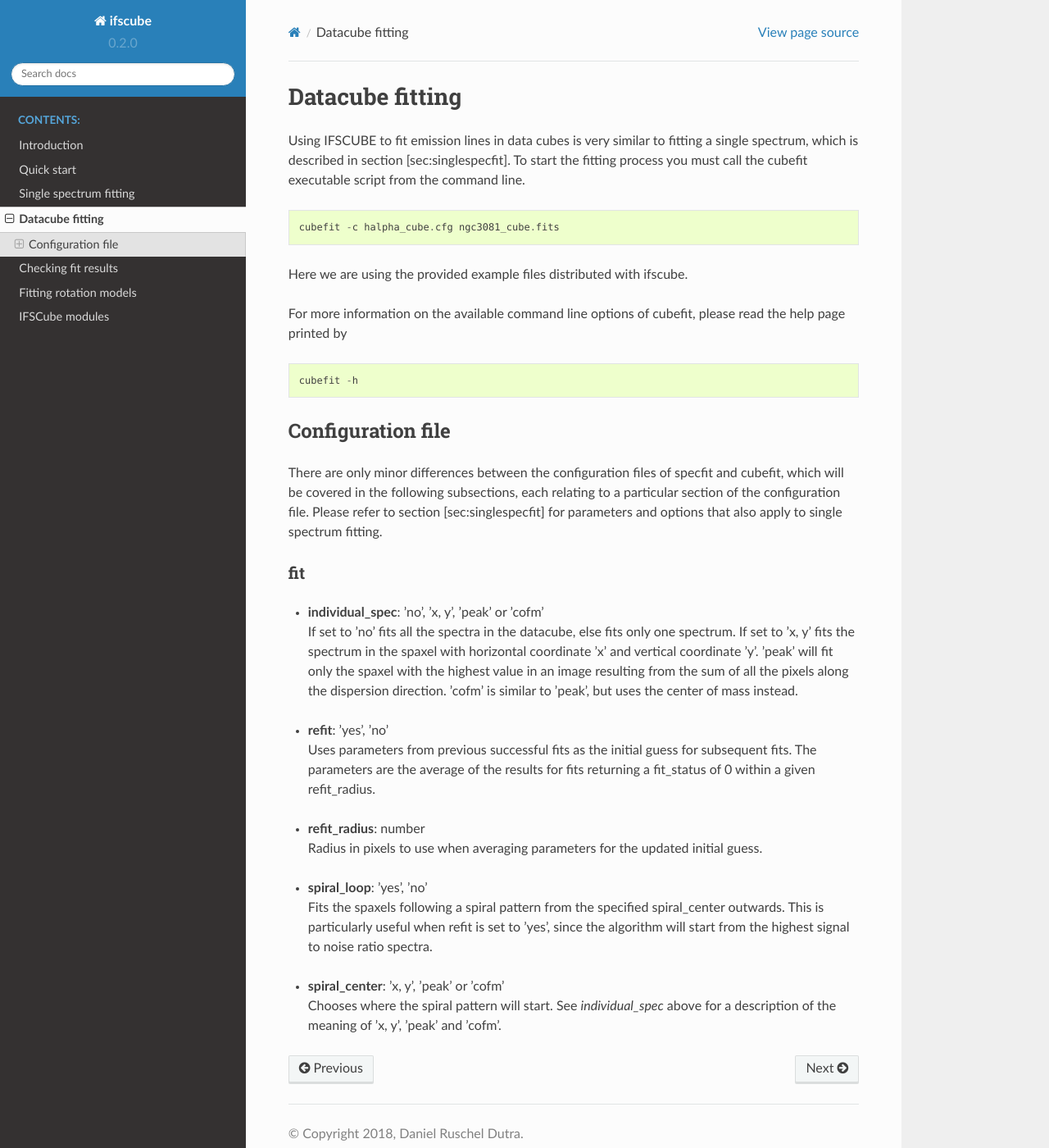
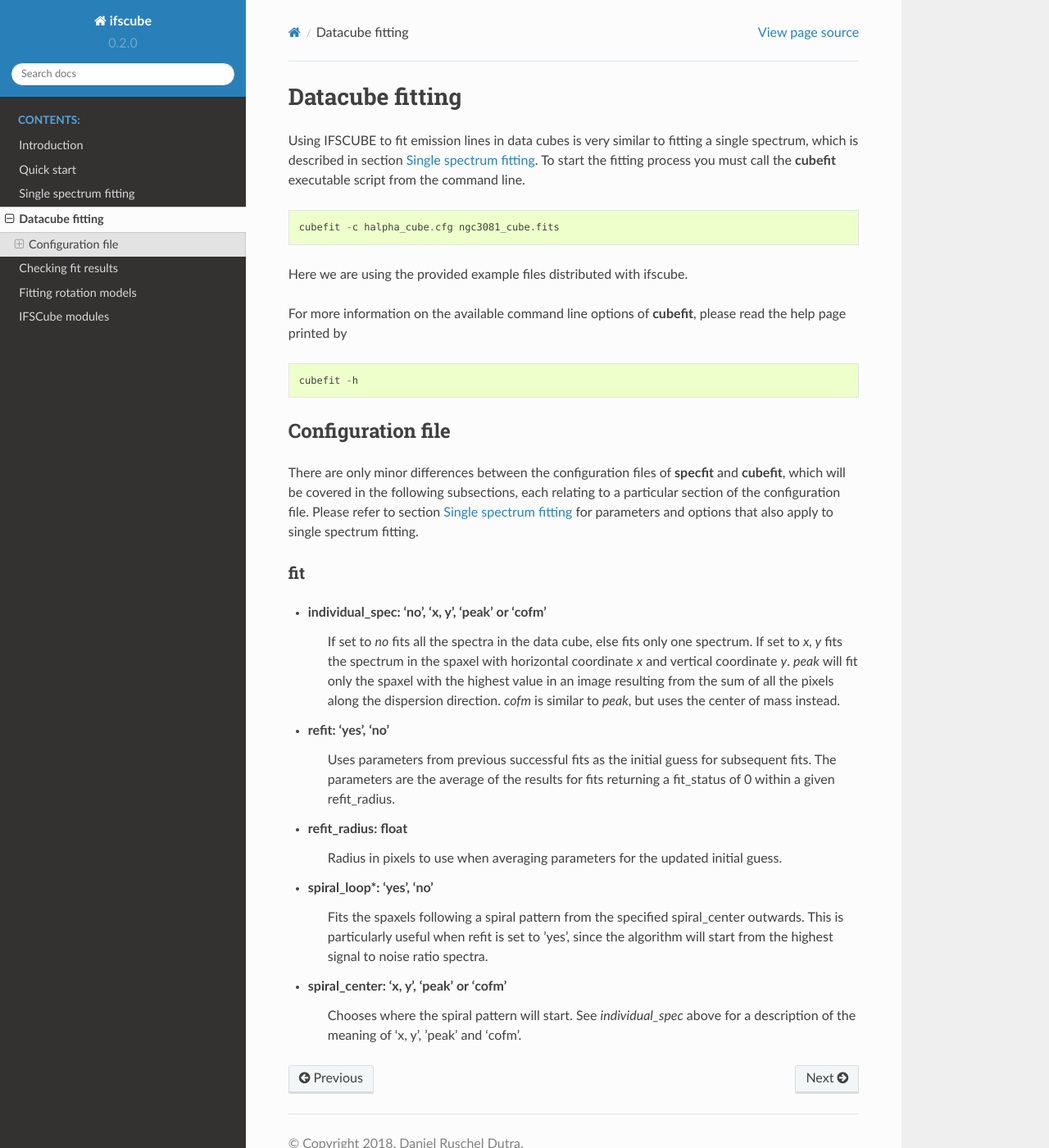
Before and after one commit to danielrd6/ifscube, a Sphinx documentation site: the page built from docs/cube_fit.rst, in a window 1280 px wide and 1400 px high. Shown: the whole window at 82% size. Built offline with Sphinx 7.4.7 and the Read the Docs theme 2.0.0, drawn with Linux system fonts in a browser that asks for light colours.

Commit message:
Changes to documentation.

```diff
--- a/docs/cube_fit.rst
+++ b/docs/cube_fit.rst
@@ -3,8 +3,8 @@ Datacube fitting
 
 Using IFSCUBE to fit emission lines in data cubes is very similar to
 fitting a single spectrum, which is described in section
-[sec:singlespecfit]. To start the fitting process you must call the
-cubefit executable script from the command line.
+:doc:`oned_fit`. To start the fitting process you must call the
+:program:`cubefit` executable script from the command line.
 
 ::
 
@@ -12,7 +12,7 @@ cubefit executable script from the command line.
 
 Here we are using the provided example files distributed with ifscube.
 
-For more information on the available command line options of cubefit,
+For more information on the available command line options of :program:`cubefit`,
 please read the help page printed by
 
 ::
@@ -23,38 +23,38 @@ Configuration file
 ====================
 
 There are only minor differences between the configuration files of
-specfit and cubefit, which will be covered in the following subsections,
+:program:`specfit` and :program:`cubefit`, which will be covered in the following subsections,
 each relating to a particular section of the configuration file. Please
-refer to section [sec:singlespecfit] for parameters and options that
+refer to section :doc:`oned_fit` for parameters and options that
 also apply to single spectrum fitting.
 
 fit
 ---
 
--  | **individual\_spec**: ’no’, ’x, y’, ’peak’ or ’cofm’
-   | If set to ’no’ fits all the spectra in the datacube, else fits only
-     one spectrum. If set to ’x, y’ fits the spectrum in the spaxel with
-     horizontal coordinate ’x’ and vertical coordinate ’y’. ’peak’ will
-     fit only the spaxel with the highest value in an image resulting
-     from the sum of all the pixels along the dispersion direction.
-     ’cofm’ is similar to ’peak’, but uses the center of mass instead.
+* individual_spec: 'no', 'x, y', 'peak' or 'cofm'
+    If set to *no* fits all the spectra in the data cube, else fits only
+    one spectrum. If set to *x, y* fits the spectrum in the spaxel with
+    horizontal coordinate *x* and vertical coordinate *y*. *peak* will
+    fit only the spaxel with the highest value in an image resulting
+    from the sum of all the pixels along the dispersion direction.
+    *cofm* is similar to *peak*, but uses the center of mass instead.
 
--  | **refit**: ’yes’, ’no’
-   | Uses parameters from previous successful fits as the initial guess
-     for subsequent fits. The parameters are the average of the results
-     for fits returning a fit\_status of 0 within a given refit\_radius.
+* refit: 'yes', 'no'
+    Uses parameters from previous successful fits as the initial guess
+    for subsequent fits. The parameters are the average of the results
+    for fits returning a fit\_status of 0 within a given refit\_radius.
 
--  | **refit\_radius**: number
-   | Radius in pixels to use when averaging parameters for the updated
-     initial guess.
+* refit_radius: float
+    Radius in pixels to use when averaging parameters for the updated
+    initial guess.
 
--  | **spiral\_loop**: ’yes’, ’no’
-   | Fits the spaxels following a spiral pattern from the specified
-     spiral\_center outwards. This is particularly useful when refit is
-     set to ’yes’, since the algorithm will start from the highest
-     signal to noise ratio spectra.
+* spiral_loop*: 'yes', 'no'
+    Fits the spaxels following a spiral pattern from the specified
+    spiral_center outwards. This is particularly useful when refit is
+    set to ’yes’, since the algorithm will start from the highest
+    signal to noise ratio spectra.
 
--  | **spiral\_center**: ’x, y’, ’peak’ or ’cofm’
-   | Chooses where the spiral pattern will start. See *individual\_spec*
-     above for a description of the meaning of ’x, y’, ’peak’ and
-     ’cofm’.
+* spiral_center: 'x, y', 'peak' or 'cofm'
+    Chooses where the spiral pattern will start. See *individual_spec*
+    above for a description of the meaning of 'x, y', ’peak’ and
+    'cofm'.
--- a/docs/oned_fit.rst
+++ b/docs/oned_fit.rst
@@ -10,7 +10,7 @@ a configuration file.
 :program:`specfit` usage
 ============================================================
 
-After the installation of IFSCube the executable {\sc specfit} should be
+After the installation of IFSCube the executable :program:`specfit` should be
 available in your path. If not, the script is located in the bin directory of
 the IFSCube installation directory.
 
--- a/docs/rotation.rst
+++ b/docs/rotation.rst
@@ -15,8 +15,8 @@ directory.
 
     fit_rotation rotation.ini
 
-This command assumes that you have already run the cube fitting example with
-the data for NGC3081.
+This command assumes that you have already run the :doc:`cube fitting <cube_fit>`
+example with the data for NGC3081.
 
 Configuration file
 ------------------
```
Also changed, not shown: other parts of docs/rotation.rst (+2 -0 lines), docs/intro.rst (+16 -15 lines).
